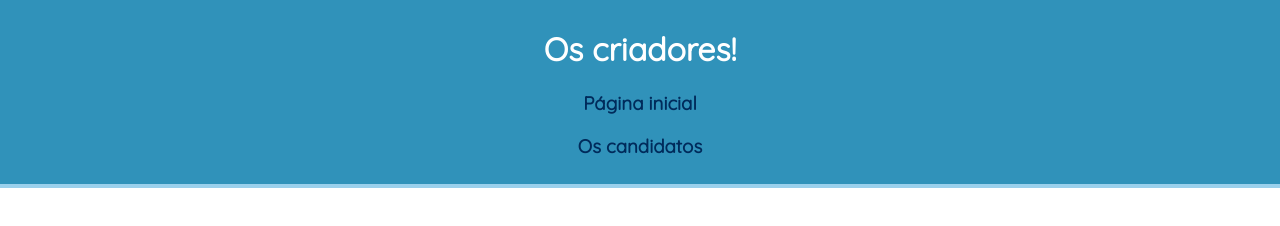
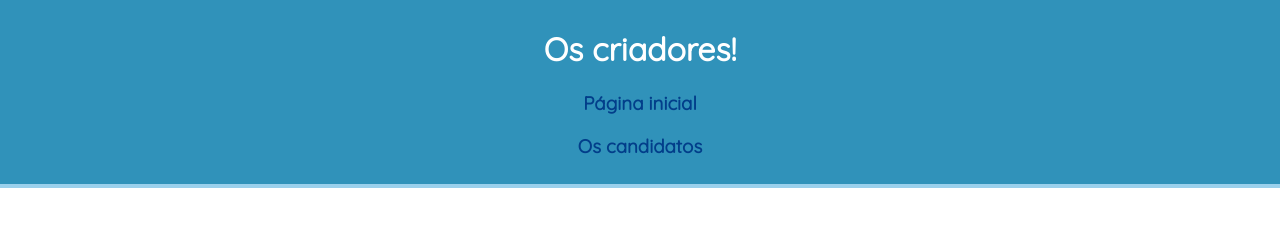
Before and after one commit to yoy-ifsp/direitoshumanos_ifsp_vtp, a plain HTML site: page sobre.html in a window 1280 px wide. Drawn offline with Linux system fonts and the light colour scheme.

Commit message:
Add files via upload

```diff
--- a/css.css
+++ b/css.css
@@ -33,7 +33,7 @@ h2{
     text-align: center;
 }
 a:link {
-    color:#002B5B;
+    color:#023E8A;
     background-color: transparent;
     text-decoration: none;
   }
```
